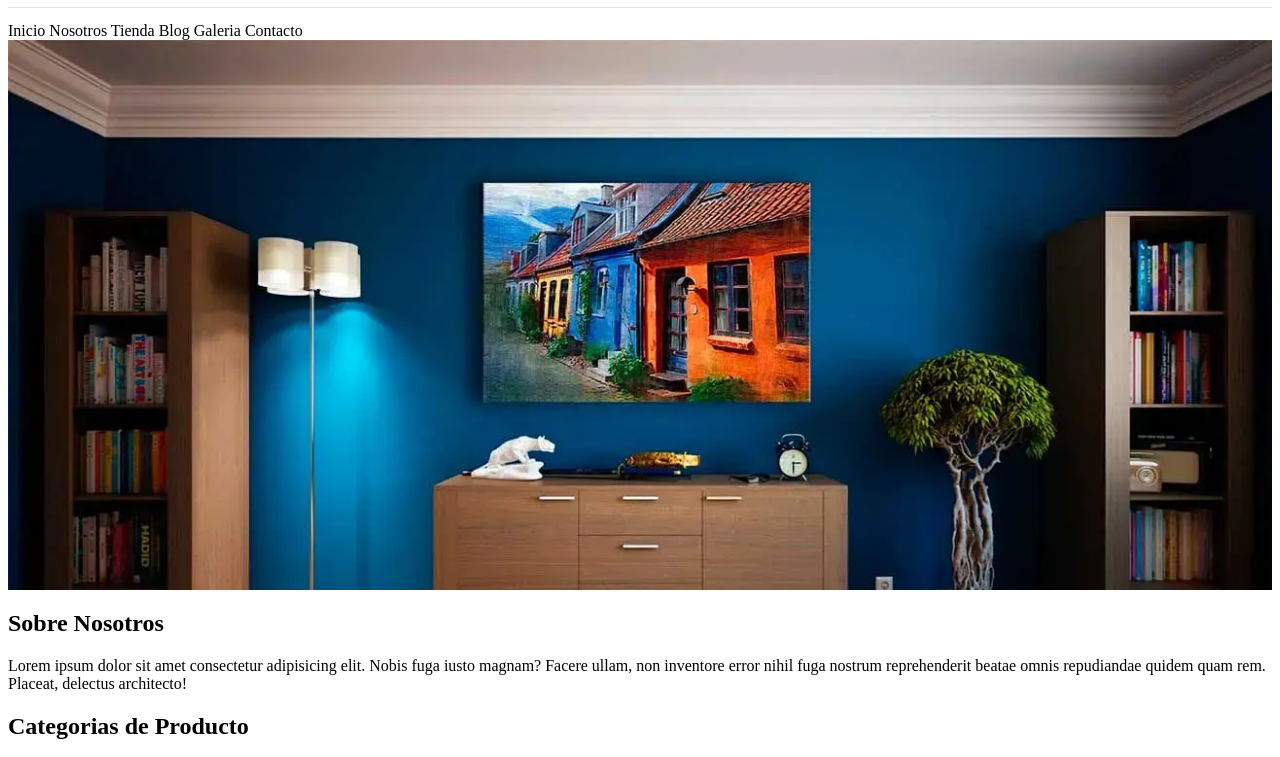
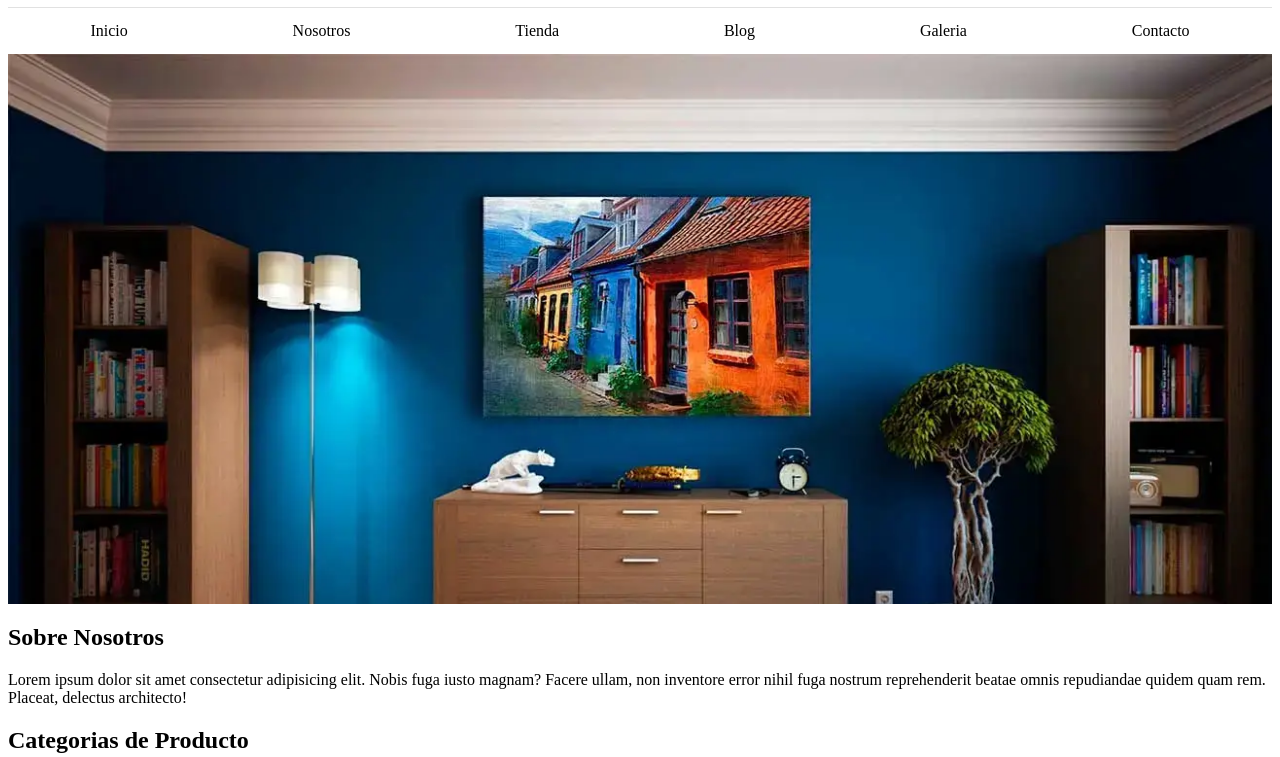
Before and after one commit to efrainhgmx/furniture-store, a plain HTML site: page index.html in a window 1280 px wide. Shown: the part 73-830 px from the top of the page. Drawn offline with Linux system fonts and the light colour scheme.

Commit message:
Center text and fix background image

```diff
--- a/assets/styles/styles.css
+++ b/assets/styles/styles.css
@@ -8,8 +8,10 @@ h1 span{
 
 .navigation {
     border-top: 1px solid #e1e1e1;
-    padding-block-start: 14px;
-    margin: auto
+    padding-block: 14px;
+    display: flex;
+    align-items: center;
+    justify-content: space-around;
 }
 
 .navigation a {
@@ -20,6 +22,8 @@ h1 span{
 .hero {
     width: 100%;
     height: 550px;
-    background-image: url(../img/principal.webp);
+    background-image: url("../img/principal.webp");
     background-size: cover;
 }
+
+/* Main section */
```
